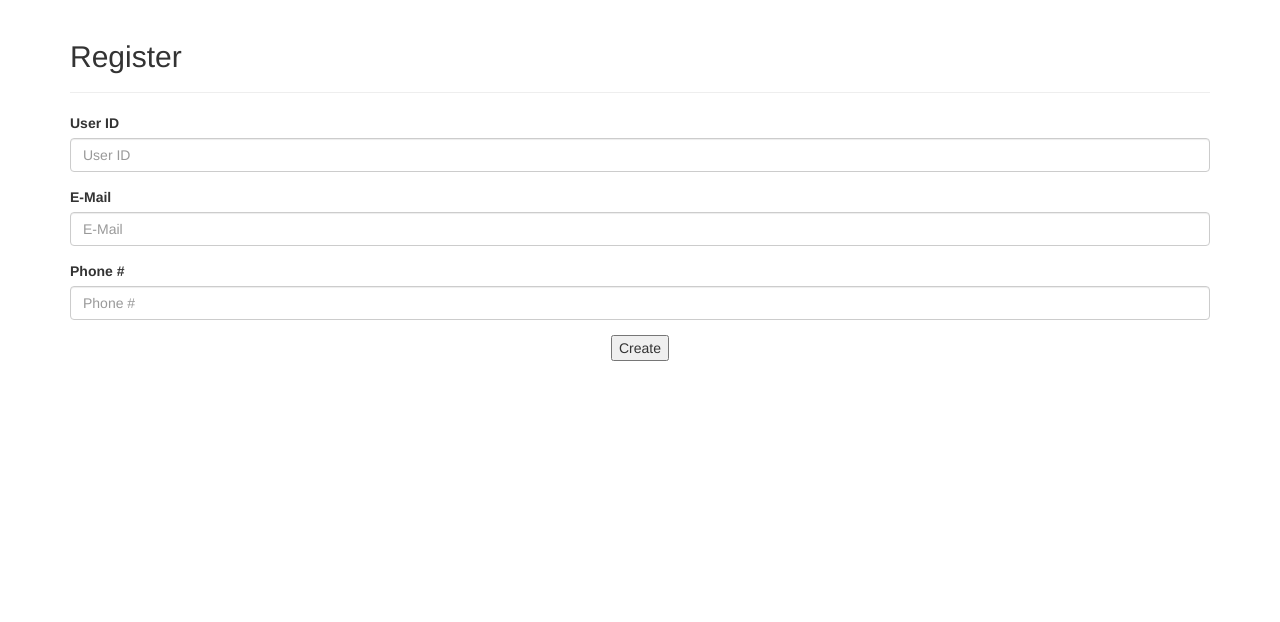
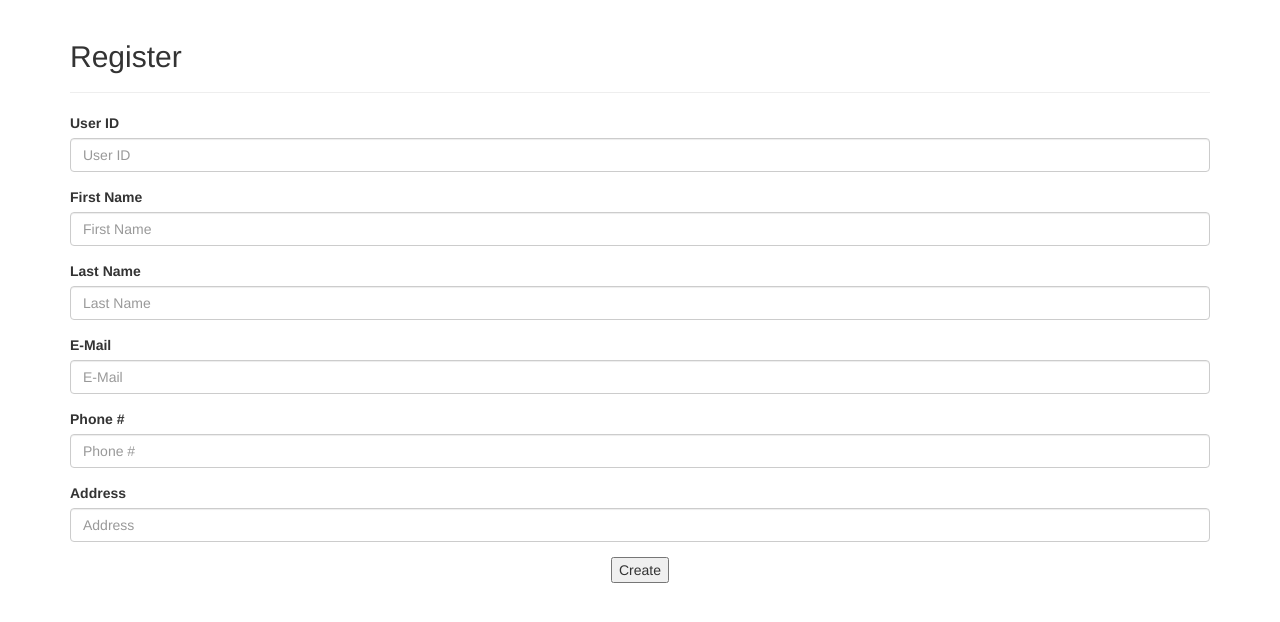
Before and after one commit to LudwigOtto/ECommerce, a Django app: page /customer/register in a window 1280 px wide. Shown: the top 622 px of the page. Run offline with Django 3.2, Linux system fonts and the light colour scheme; some libraries are stand-ins or nearby versions.

Commit message:
Update 002 171214

```diff
--- a/customer/forms.py
+++ b/customer/forms.py
@@ -5,7 +5,17 @@ class LoginForm(forms.Form):
     email = forms.EmailField(label='E-Mail', widget=forms.EmailInput)
     phone = forms.CharField(label='Phone #', widget=forms.TextInput)
 
+    update = forms.BooleanField(required=False,
+                                initial=False,
+                                widget=forms.HiddenInput)
 class RegisterForm(forms.Form):
     c_id = forms.IntegerField(label='User ID', widget=forms.NumberInput)
+    firstN = forms.CharField(label='First Name', widget=forms.TextInput)
+    lastN = forms.CharField(label='Last Name', widget=forms.TextInput)
     email = forms.EmailField(label='E-Mail', widget=forms.EmailInput)
     phone = forms.CharField(label='Phone #', widget=forms.TextInput)
+    address = forms.CharField(label='Address', widget=forms.TextInput)
+
+    update = forms.BooleanField(required=False,
+                                initial=False,
+                                widget=forms.HiddenInput)
--- a/customer/templates/customer/login.html
+++ b/customer/templates/customer/login.html
@@ -18,7 +18,7 @@
   <h2>Login</h2>
 </div>
 
-  <form method="post">
+  <form  action="{% url "customer:list" %}" method="post">
     {% csrf_token %}
     {% bootstrap_form loginForm %}
     <p align="middle">
--- a/customer/templates/customer/register.html
+++ b/customer/templates/customer/register.html
@@ -18,7 +18,7 @@
   <h2>Register</h2>
 </div>
 
-  <form method="post">
+  <form  action="{% url "customer:new" %}"  method="post">
     {% csrf_token %}
     {% bootstrap_form registerForm %}
     <p align="middle">
--- a/customer/urls.py
+++ b/customer/urls.py
@@ -3,7 +3,9 @@ from . import views
 
 # Maybe no need to view customer
 urlpatterns = [
-    url(r'^(?P<c_id>\d+)/$', views.customer_list),
+    #url(r'^(?P<c_id>\d+)/$', views.customer_list, name = 'list'),
+    url(r'^list$', views.customer_list, name = 'list'),
+    url(r'^new$', views.customer_new, name = 'new'),
     url(r'^login$', views.customer_signIn, name='sign_in'),
     url(r'^register$', views.customer_signUp, name='sign_up'),
 ]
--- a/customer/views.py
+++ b/customer/views.py
@@ -4,9 +4,38 @@ from .models import Customer
 from .forms import LoginForm, RegisterForm
 
 # Create your views here.
-def customer_list(request, c_id = 1):
+def customer_list(request):
     #customers = Customer.objects.all()
+    form = LoginForm(request.POST)
+    print(form.errors)
+    if form.is_valid():
+        cd = form.cleaned_data
+        c_id = cd['c_id']
+        #customer = get_object_or_404(Customer, customer_id = cd['c_id'])
+    else:
+        c_id = 0
+        #customer = get_object_or_404(Customer, customer_id = 1)
     customer = get_object_or_404(Customer, customer_id = c_id)
+    return render(request,
+                  'customer/list.html',
+                  {'customer': customer})
+
+def customer_new(request):
+    form = RegisterForm(request.POST)
+    if form.is_valid():
+        cd = form.cleaned_data
+        c_id = cd['c_id']
+        c_first = cd['firstN']
+        c_last = cd['lastN']
+        c_email = cd['email']
+        c_phone = cd['phone']
+        c_addr = cd['address']
+        customer = Customer.objects.create(customer_id=c_id,
+                email=c_email,
+                first_name=c_first,
+                last_name=c_last,
+                phone_number=c_phone,
+                address=c_addr)
     return render(request,
                   'customer/list.html',
                   {'customer': customer})
```
